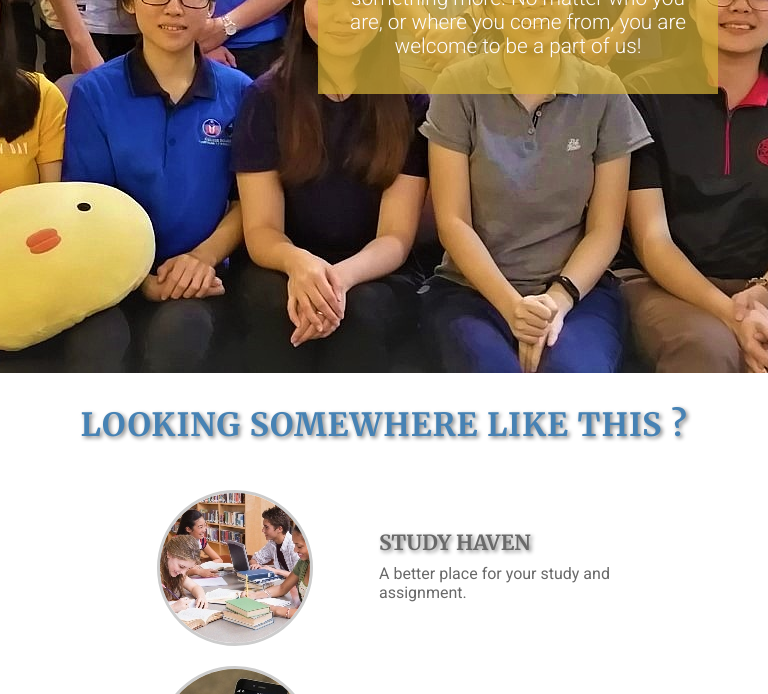
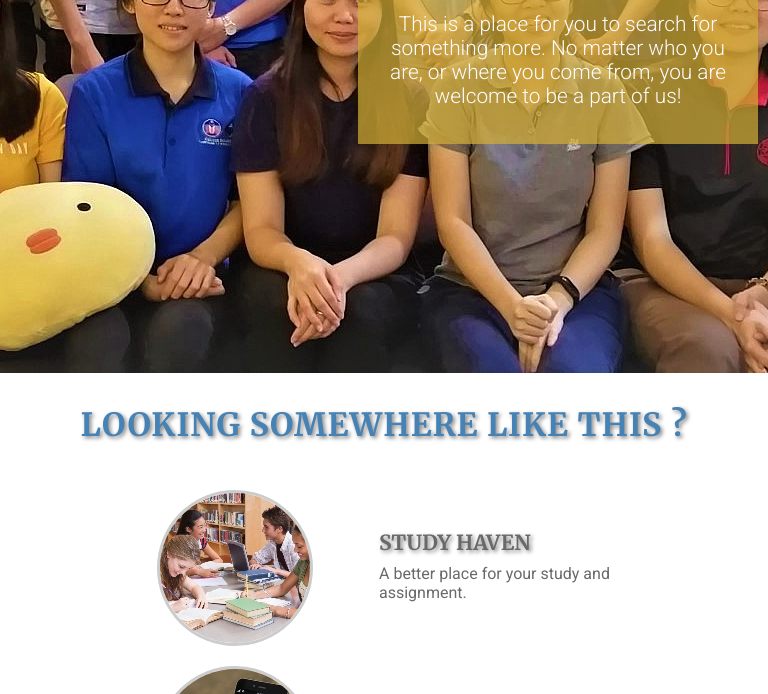
Before and after one commit to kongteckmee/christian-sc, a plain HTML site: page index.html in a window 768 px wide. Shown: the part 406-1100 px from the top of the page. Drawn offline with Linux system fonts and the light colour scheme.

Commit message:
Changed position on Welcome text

```diff
--- a/assets/css/style.css
+++ b/assets/css/style.css
@@ -70,8 +70,8 @@ header {
     width: 400px;
     height: 220px;
     padding-top:20px;
-    bottom: 35px; /* Fixed the welcome text box-bottom */
-    right: 100px; /* Fixed the welcome text box-right */
+    bottom: 15px; /* Fixed the welcome text box-bottom */
+    right: 15px; /* Fixed the welcome text box-right */
     background-color: rgba(212,175,55,.7);
     color: #fefcff; /* Milky white */
     position: absolute;
@@ -454,8 +454,8 @@ button:hover {
 
 @media (min-width: 768px) and (max-width: 991px) {
     #welcome-text {
-        bottom: 300px;
-        right: 50px;
+        bottom: 250px;
+        right: 10px;
     }
 
     #about {
```
Also changed, not shown: .c9/metadata/environment/assets/css/style.css.
